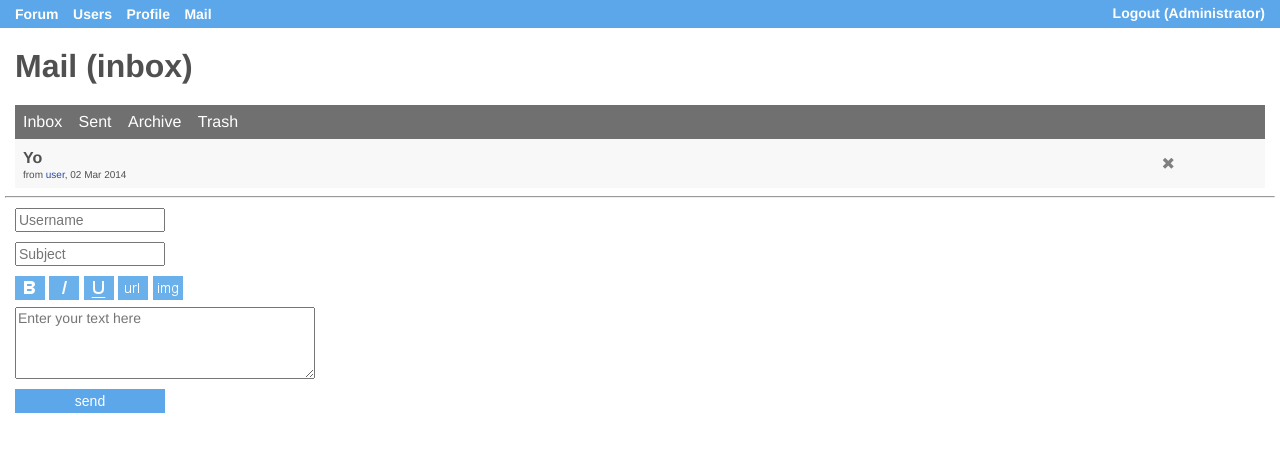
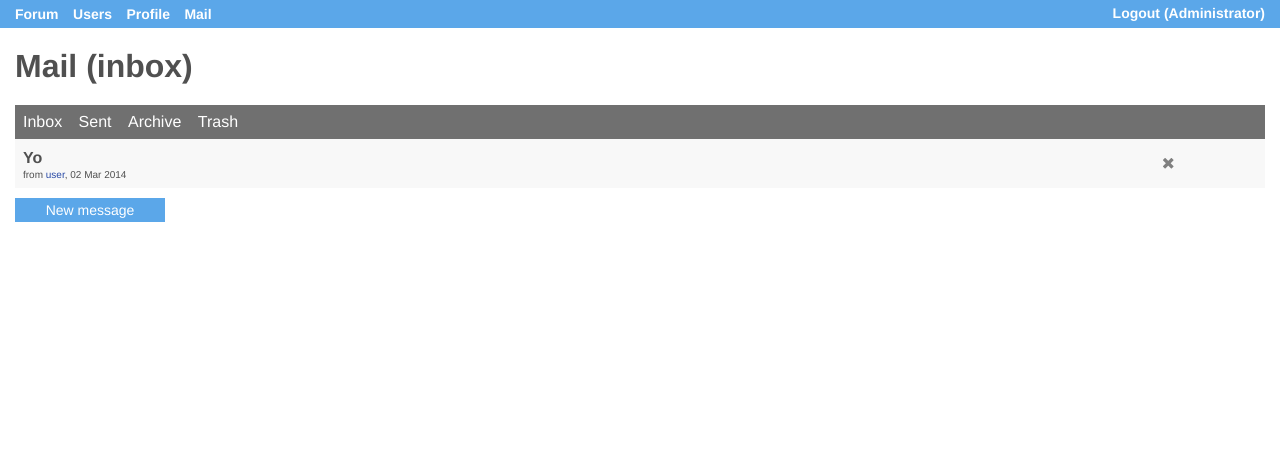
Before and after one commit to smartpony/forum, a Flask app: page /mail in a window 1280 px wide. Shown: the top 452 px of the page. Run offline with Flask 2, Linux system fonts and the light colour scheme; a user stored in the database is signed in; data comes from the database, SQL or seed files in the repository; both versions use the stored data as it was after the commit; parts of the project's set-up code (start-up, migrations or seed data) failed here and were passed over.

Commit message:
New personal mail on separate page.

```diff
--- a/app/static/js/validation.js
+++ b/app/static/js/validation.js
@@ -14,6 +14,13 @@ function PostingFormValidate() {
     if(topic != null && topic.value == "") {
         topic.style.border = "1px solid #f06565";
         topic.style.boxShadow = "0 0 1px 1px #f5b3b3";
+        res = false;
+    }
+    // Введён ли адресат сообщения + проверка наличия поля адреса (для личных сообщений)
+    var recepient = document.getElementById("recepient");
+    if(recepient != null && recepient.value == "") {
+        recepient.style.border = "1px solid #f06565";
+        recepient.style.boxShadow = "0 0 1px 1px #f5b3b3";
         res = false;
     }
     return res;
--- a/app/static/mailbox.css
+++ b/app/static/mailbox.css
@@ -71,3 +71,21 @@ a.mb_sender {
 div.mb_detail {
  font-size: 10px;
 }
+
+/* Создать новое сообщение */
+a.mb_new {
+ display: inline-block;
+ margin: 10px;
+ padding: 4px;
+ width: 142px;
+ font-size: 14px;
+ text-align: center;
+ color: #ffffff;
+ cursor: pointer;
+ text-decoration: none;
+ background: #5ba7e9;
+}
+
+a.mb_new:hover {
+ background: #6ab1eb;
+}
--- a/app/templates/forum.html
+++ b/app/templates/forum.html
@@ -61,7 +61,7 @@
         <img class="format_button" src="/static/button_img.png" onclick="makeIMG('img')">
     </div>
     {{form_message.message(placeholder='Enter your text here', class='form_message', onkeyup="PostingFormUnmark(this)")}}
-    <input class="submit_button" type="submit" value="post">
+    <input class="submit_button" type="submit" value="Post">
 </form>
 {% endif %}
 
--- a/app/templates/mailbox.html
+++ b/app/templates/mailbox.html
@@ -26,23 +26,6 @@
 </div>
 {% endfor %}
 
-<hr>
-
-<form method="post" onsubmit="return PostingFormValidate()">
-    {{form_recepient.hidden_tag()}}
-    {{form_subject.hidden_tag()}}
-    {{form_message.hidden_tag()}}
-    {{form_recepient.recepient(placeholder='Username', class='form_recepient', onkeyup="PostingFormUnmark(this)")}}
-    {{form_subject.topic(placeholder='Subject', class='form_topic', onkeyup="PostingFormUnmark(this)")}}
-    <div class="format_block">
-        <img class="format_button" src="/static/button_bold.png" onclick="makeFormated('b')">
-        <img class="format_button" src="/static/button_italic.png" onclick="makeFormated('i')">
-        <img class="format_button" src="/static/button_underlined.png" onclick="makeFormated('u')">
-        <img class="format_button" src="/static/button_url.png" onclick="makeURL('url')">
-        <img class="format_button" src="/static/button_img.png" onclick="makeIMG('img')">
-    </div>
-    {{form_message.message(placeholder='Enter your text here', class="form_message", onkeyup="PostingFormUnmark(this)")}}
-    <input class="submit_button" type="submit" value="send">
-</form>
+<a class="mb_new" href="{{url_for('mail_write')}}">New message</a>
 
 {% endblock %}
--- a/app/templates/topic.html
+++ b/app/templates/topic.html
@@ -61,7 +61,7 @@
         <img class="format_button" src="/static/button_img.png" onclick="makeIMG('img')">
     </div>
     {{form_message.message(placeholder='Enter your text here', class="form_message", onkeyup="PostingFormUnmark(this)")}}
-    <input class="submit_button" type="submit" value="send">
+    <input class="submit_button" type="submit" value="Post">
 </form>
 {% endif %}
 
--- a/app/views.py
+++ b/app/views.py
@@ -499,6 +499,51 @@ def mailbox(box='inbox'):
     if request.args.get('box'):
         box = request.args.get('box')
 
+    # Все сообщения для текущего пользователя в указанном ящике
+    if box == 'inbox':
+        messages = current_user.mail_all.filter(Mailbox.directory=='0').\
+            order_by(Mailbox.date.desc()).all()
+    elif box == 'sent':
+        messages = current_user.mail_all.filter(Mailbox.directory=='1').\
+            order_by(Mailbox.date.desc()).all()
+    elif box == 'archive':
+        messages = current_user.mail_all.filter(Mailbox.directory=='2').\
+            order_by(Mailbox.date.desc()).all()
+    elif box == 'trash':
+        messages = current_user.mail_all.filter(Mailbox.directory=='3').\
+            order_by(Mailbox.date.desc()).all()
+
+    return(render_template('mailbox.html',
+        user=current_user,
+        box=box,
+        messages=messages))
+
+
+# --- ЛИЧНОЕ СООБЩЕНИЕ НА ОТДЕЛЬНОЙ СТРАНИЦЕ ----
+@app.route('/mailbox/message/show/<message_id>')
+@login_required
+def mail_read(message_id):
+    message = Mailbox.query.get(message_id)
+
+    # Проверка существования объекта
+    if not message:
+        abort(404)
+
+    # Является ли пользователь владельцем сообщения
+    if message.owner == current_user:
+        return(render_template('mail_read.html',
+            user=current_user,
+            message=message))
+    else:
+        return(render_template('info.html',
+            user=current_user,
+            text="You can't view message if you are not it's owner"))
+
+
+# --- НАПИСАТЬ ЛИЧНОЕ СООБЩЕНИЕ -----------------
+@app.route('/mailbox/message/new')
+@login_required
+def mail_write():
     # Форма для нового сообщения
     form_recepient = RecepientForm()
     form_subject = TopicForm()
@@ -543,48 +588,11 @@ def mailbox(box='inbox'):
             # Перейти в отправленные
             return(redirect(url_for('mailbox', box='sent')))
 
-    # Все сообщения для текущего пользователя в указанном ящике
-    if box == 'inbox':
-        messages = current_user.mail_all.filter(Mailbox.directory=='0').\
-            order_by(Mailbox.date.desc()).all()
-    elif box == 'sent':
-        messages = current_user.mail_all.filter(Mailbox.directory=='1').\
-            order_by(Mailbox.date.desc()).all()
-    elif box == 'archive':
-        messages = current_user.mail_all.filter(Mailbox.directory=='2').\
-            order_by(Mailbox.date.desc()).all()
-    elif box == 'trash':
-        messages = current_user.mail_all.filter(Mailbox.directory=='3').\
-            order_by(Mailbox.date.desc()).all()
-
-    return(render_template('mailbox.html',
+    return(render_template('mail_write.html',
         user=current_user,
-        box=box,
-        messages=messages,
         form_recepient=form_recepient,
         form_subject=form_subject,
         form_message=form_message))
-
-
-# --- ЛИЧНОЕ СООБЩЕНИЕ НА ОТДЕЛЬНОЙ СТРАНИЦЕ ----
-@app.route('/mailbox/message/show/<message_id>')
-@login_required
-def mail_read(message_id):
-    message = Mailbox.query.get(message_id)
-
-    # Проверка существования объекта
-    if not message:
-        abort(404)
-
-    # Является ли пользователь владельцем сообщения
-    if message.owner == current_user:
-        return(render_template('mail_read.html',
-            user=current_user,
-            message=message))
-    else:
-        return(render_template('info.html',
-            user=current_user,
-            text="You can't view message if you are not it's owner"))
 
 
 # --- УДАЛЕНИЕ ЛИЧНЫХ СООБЩЕНИЙ -----------------
```
Also changed, not shown: app/templates/mail_write.html (added, +27 -0 lines), base.db, 1 other file.
